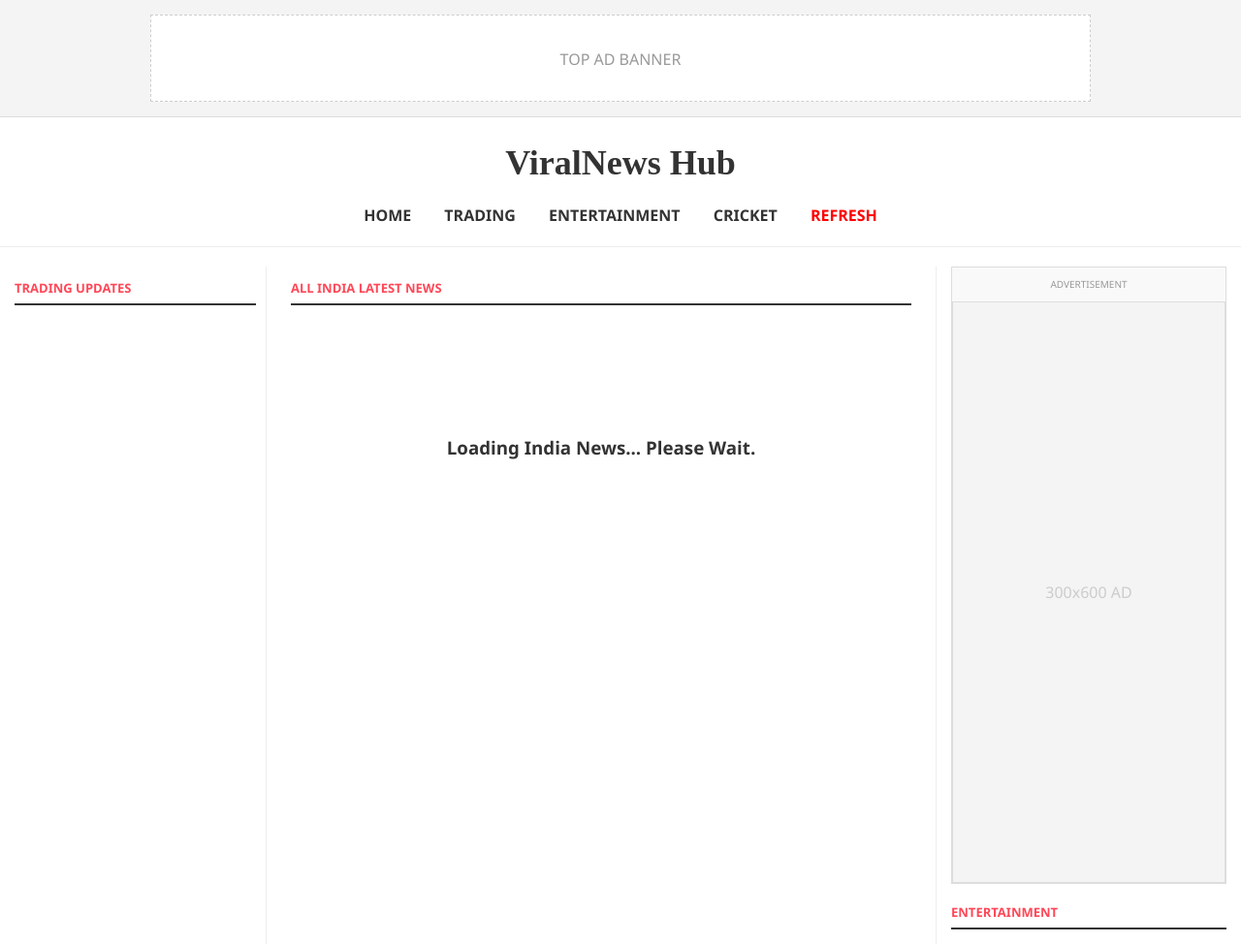
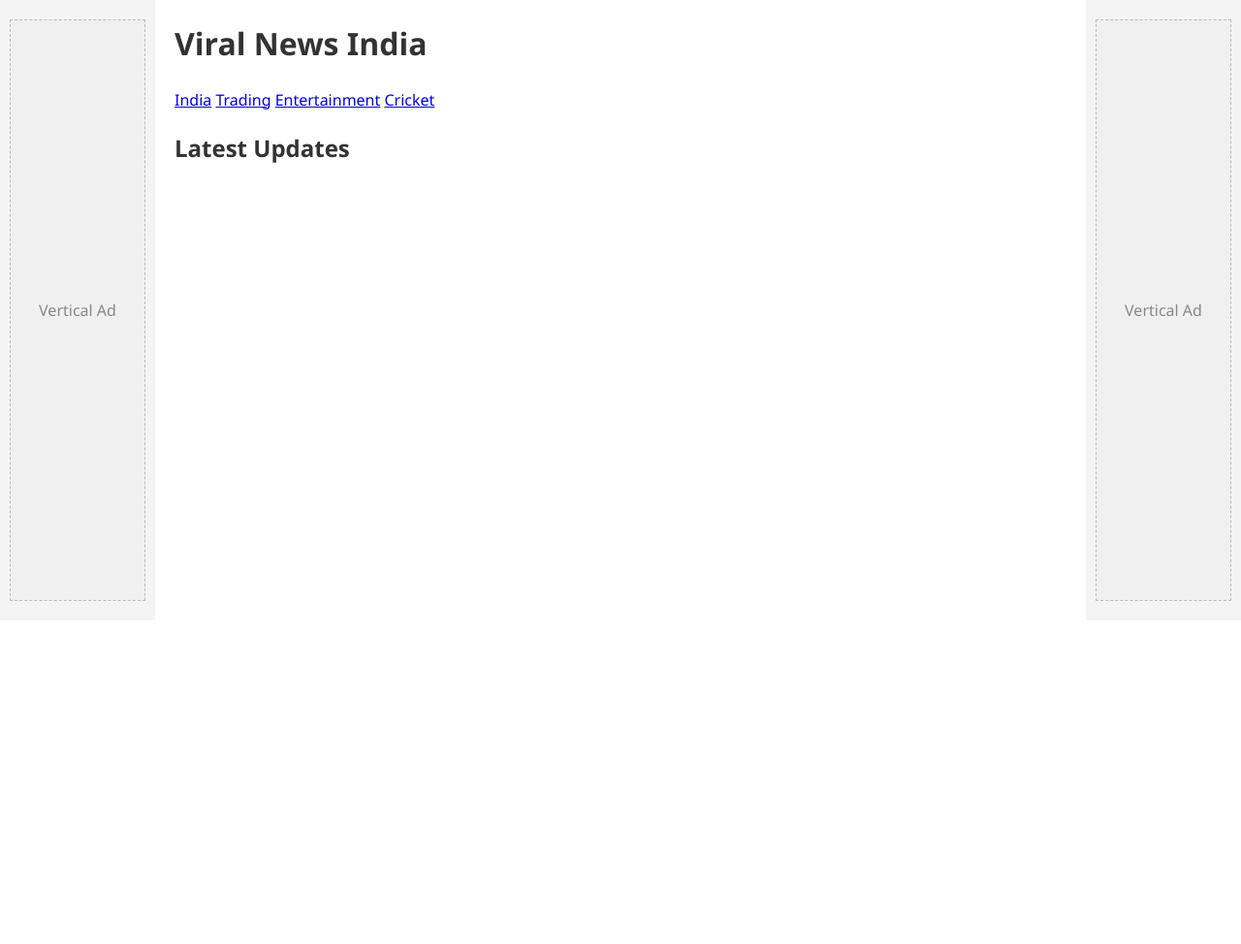
Before and after one commit to anilkava1/viral-news-frontend, a Flask app: page / in a window 1280 px wide. Shown: the whole page at 97% size. After the commit the page ends 620 px from the top, so only its background shows below. Run offline with Flask 3, Linux system fonts and the light colour scheme.

Commit message:
Added cricket category and auto-update logic

```diff
--- a/templates/index.html
+++ b/templates/index.html
@@ -1,63 +1,111 @@
-{% extends "base.html" %}
-{% block content %}
+<!DOCTYPE html>
+<html lang="en">
+<head>
+    <meta charset="UTF-8">
+    <meta name="viewport" content="width=device-width, initial-scale=1.0">
+    <title>Viral News India</title>
+    <link rel="stylesheet" href="{{ url_for('static', filename='css/style.css') }}">
+    <style>
+        /* Ads Styles */
+        #popup-ad, #switch-ad { display:none; position:fixed; top:0; left:0; width:100%; height:100%; z-index:9999; justify-content:center; align-items:center; }
+        #popup-ad { background:rgba(0,0,0,0.85); }
+        #switch-ad { background:#fff; flex-direction:column; }
+        .ad-box { background:#f0f0f0; border:1px dashed #bbb; display:flex; justify-content:center; align-items:center; color:#888; margin:10px 0; }
 
-<div class="news-grid">
-    <div class="column-left">
-        <h3 class="section-title">TRADING UPDATES</h3>
-        {% for item in all_news['trading'] %}
-        <div class="news-card">
-            <img src="{{ item.image }}" alt="News Image">
-            <h3>{{ item.title }}</h3>
-            <p>{{ item.description }}</p>
-            <a href="{{ item.url }}">Read More</a>
-        </div>
-        {% endfor %}
-    </div>
+        .main-layout { display: flex; max-width: 1400px; margin: 0 auto; gap: 20px; }
+        .sidebar-ad { width: 160px; min-width: 160px; background: #f4f4f4; padding: 10px; height: fit-content; position: sticky; top: 20px; }
+        .main-content { flex: 1; }
 
-    <div class="column-center">
-        <h3 class="section-title">ALL INDIA LATEST NEWS</h3>
-        {% if all_news['india'] %}
-            <div class="main-featured clickable-news" data-url="{{ all_news['india'][0].url }}">
-                <img src="{{ all_news['india'][0].image }}" style="width:100%; height:420px; object-fit:cover; border-radius:5px;">
-                <h2>{{ all_news['india'][0].title }}</h2>
-                <p>{{ all_news['india'][0].content | safe | truncate(250) }}</p>
-            </div>
+        @media (max-width: 1000px) { .sidebar-ad { display: none; } }
+    </style>
+</head>
+<body>
 
-            <div class="sub-news-list">
-                {% for item in all_news['india'][1:] %}
-                <div class="sub-news-item clickable-news" data-url="{{ item.url }}">
-                    <div class="sub-text">
-                        <h4 style="font-size:18px;">{{ item.title }}</h4>
-                        <p style="color:#666; font-size:14px;">{{ item.content | safe | truncate(120) }}</p>
-                    </div>
-                    <img src="{{ item.image }}" style="width:150px; height:100px; object-fit:cover; border-radius:4px;">
-                </div>
-                {% endfor %}
-            </div>
-        {% else %}
-            <div style="text-align:center; padding:100px;"><h3>Loading India News... Please Wait.</h3></div>
-        {% endif %}
-    </div>
-
-    <div class="column-right">
-        <div class="ad-placeholder-right">
-            <p style="font-size:10px; color:#999; text-align:center;">ADVERTISEMENT</p>
-            <div style="width:100%; height:600px; background:#f4f4f4; border:1px solid #ddd; display:flex; align-items:center; justify-content:center; color:#ccc;">300x600 AD</div>
-        </div>
-
-        <h3 class="section-title" style="margin-top:20px;">ENTERTAINMENT</h3>
-        {% for item in all_news['entertainment'][:6] %}
-        <div class="side-news-item clickable-news" data-url="{{ item.url }}">
-            <h4 style="font-size:13px;">{{ item.title }}</h4>
-        </div>
-        {% endfor %}
+<div id="popup-ad">
+    <div style="background:#fff; padding:20px; border-radius:12px; text-align:center; width:320px; position:relative;">
+        <h2 style="margin-top:0;">Breaking Offer</h2>
+        <div class="ad-box" style="height:250px;">[AdSense Square Ad Here]</div>
+        <p id="popup-timer" style="font-weight:bold; color:red;">Closing in 3s...</p>
     </div>
 </div>
 
+<div id="switch-ad">
+    <h1>Preparing Section...</h1>
+    <div class="ad-box" style="width:300px; height:250px;">[Interstitial Ad Content]</div>
+    <p>Loading in <span id="switch-timer" style="font-size:20px; font-weight:bold; color:#e74c3c;">5</span> seconds</p>
+</div>
+
+<div class="main-layout">
+    <aside class="sidebar-ad">
+        <div class="ad-box" style="height:600px;">Vertical Ad</div>
+    </aside>
+
+    <main class="main-content">
+        <header>
+            <h1>Viral News India</h1>
+            <nav>
+                <a href="/category/india" class="nav-link">India</a>
+                <a href="/category/trading" class="nav-link">Trading</a>
+                <a href="/category/entertainment" class="nav-link">Entertainment</a>
+                <a href="/category/cricket" class="nav-link">Cricket</a>
+            </nav>
+        </header>
+
+        <section class="news-section">
+            <h2>Latest Updates</h2>
+            <div class="news-grid">
+                {% for cat, news_list in all_news.items() %}
+                    {% for item in news_list[:2] %}
+                    <div class="card">
+                        <img src="{{ item.image }}" alt="" onerror="this.src='https://via.placeholder.com/300x200';">
+                        <h3>{{ item.title }}</h3>
+                        <a href="{{ item.url }}" target="_blank">Read More</a>
+                    </div>
+                    {% endfor %}
+                {% endfor %}
+            </div>
+        </section>
+    </main>
+
+    <aside class="sidebar-ad">
+        <div class="ad-box" style="height:600px;">Vertical Ad</div>
+    </aside>
+</div>
+
 <script>
-    setTimeout(function(){
-        window.location.href = '/update-now';
-    }, 1800000);
+    // POP-UP LOGIC
+    window.onload = function() {
+        let popup = document.getElementById('popup-ad');
+        let timerText = document.getElementById('popup-timer');
+        let sec = 3;
+        popup.style.display = 'flex';
+        let countdown = setInterval(() => {
+            sec--;
+            timerText.innerText = "Closing in " + sec + "s...";
+            if(sec <= 0) { clearInterval(countdown); popup.style.display = 'none'; }
+        }, 1000);
+    };
+
+    // SECTION SWITCH LOGIC
+    function startSwitchAd(url) {
+        let adDiv = document.getElementById('switch-ad');
+        let timerDisplay = document.getElementById('switch-timer');
+        let wait = 5;
+        adDiv.style.display = 'flex';
+        let timer = setInterval(() => {
+            wait--;
+            timerDisplay.innerText = wait;
+            if(wait <= 0) { clearInterval(timer); window.location.href = url; }
+        }, 1000);
+    }
+
+    document.querySelectorAll('.nav-link').forEach(link => {
+        link.onclick = function(e) {
+            e.preventDefault();
+            startSwitchAd(this.href);
+        };
+    });
 </script>
 
-{% endblock %}
+</body>
+</html>
```
Also changed, not shown: templates/category.html (+30 -27 lines).
